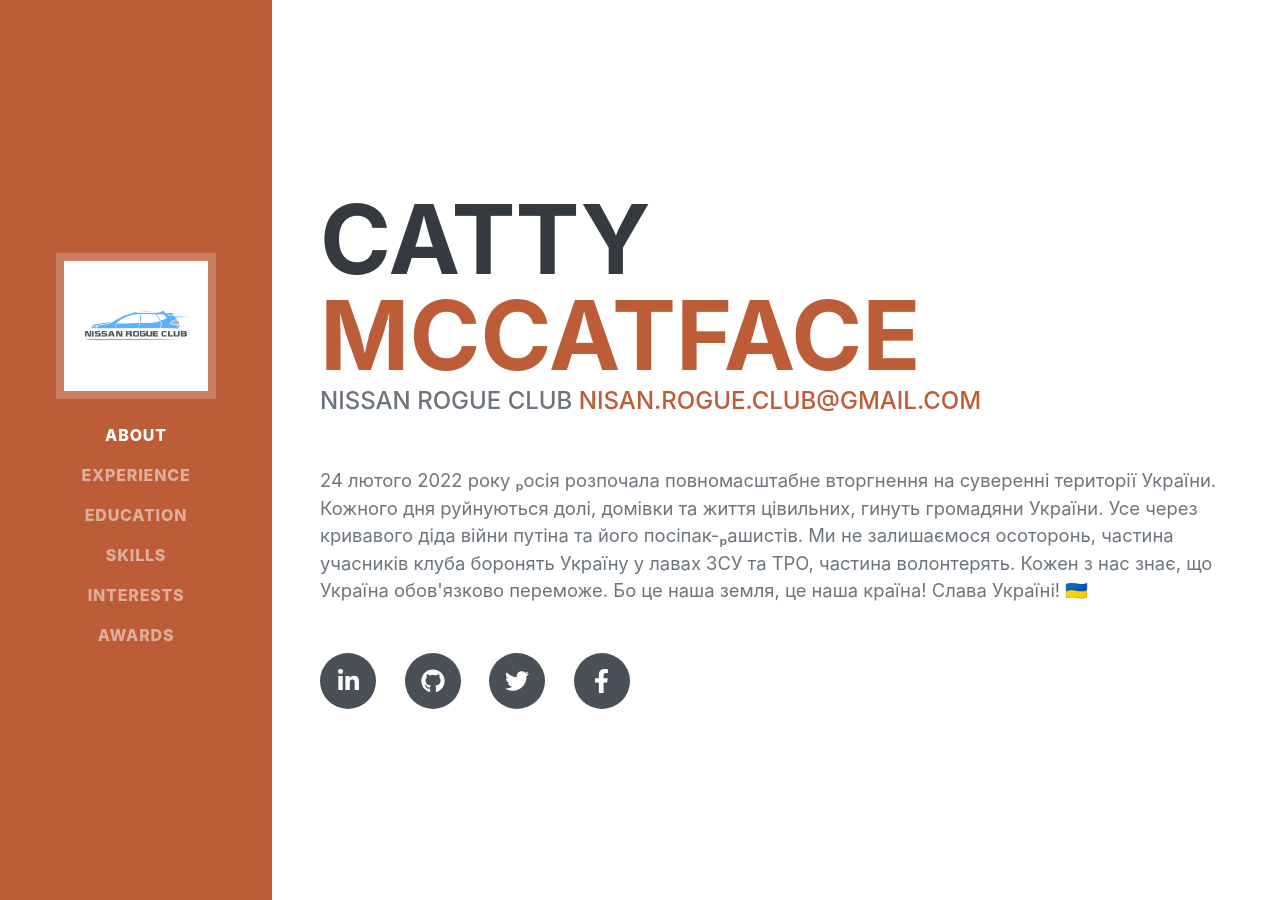
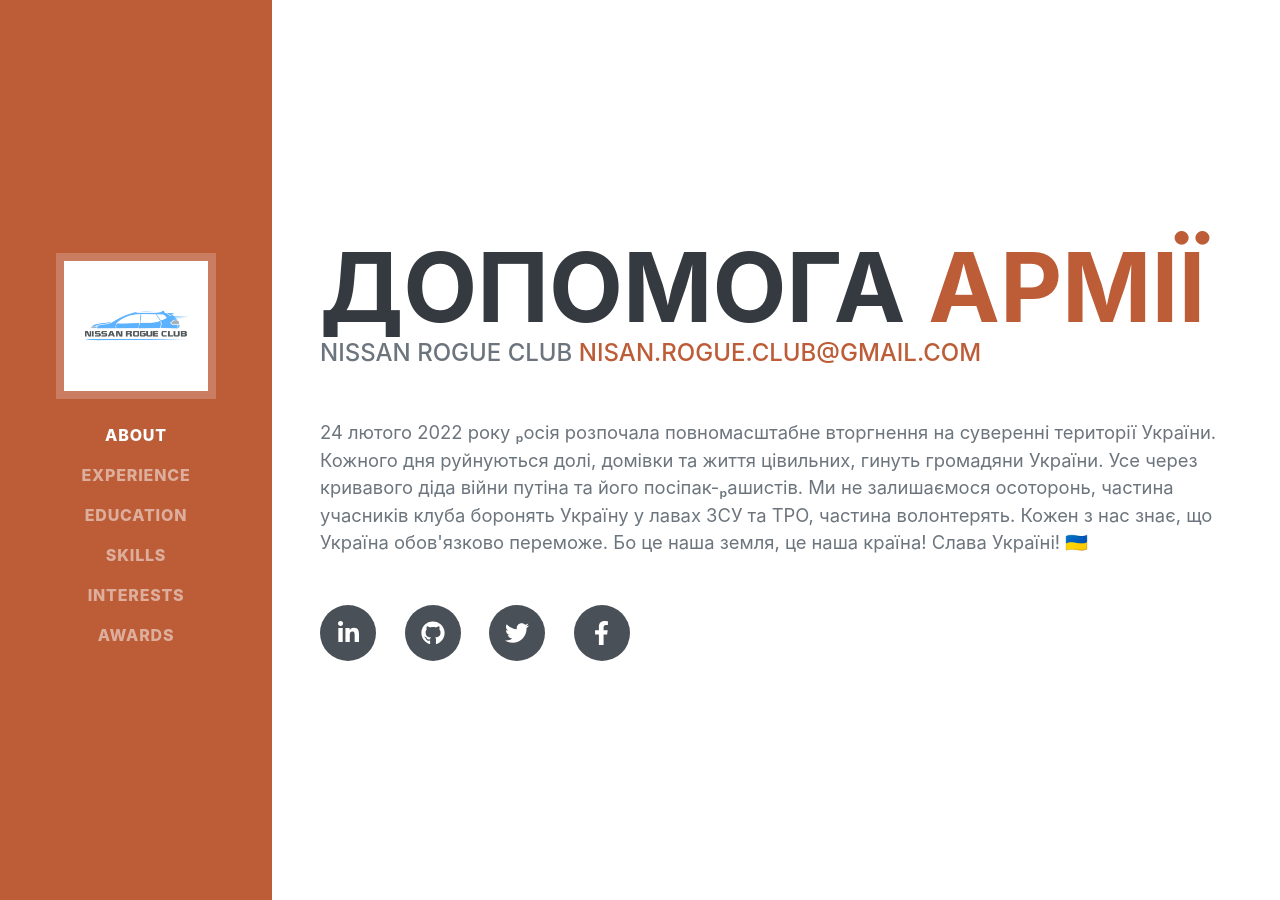
Before and after one commit to daredevil-ua/daredevil-ua, a Jekyll site: the page built from index.html, in a window 1280 px wide and 900 px high. Built offline with Jekyll 4.4.1, drawn with Linux system fonts in a browser that asks for light colours; nearby versions of some CDN libraries; some web fonts are replaced; the list of posts is cut into pages by our own code.

Commit message:
title page updated

```diff
--- a/_includes/frontpage/about.html
+++ b/_includes/frontpage/about.html
@@ -3,7 +3,7 @@
         <h1 class="mb-0">
 
             <!-- Edit for the header name -->
-            Catty <span class="text-primary">McCatface</span>
+            Допомога <span class="text-primary">Армії</span>
             <!-- Do not edit below this line -->
 
         </h1>
```
